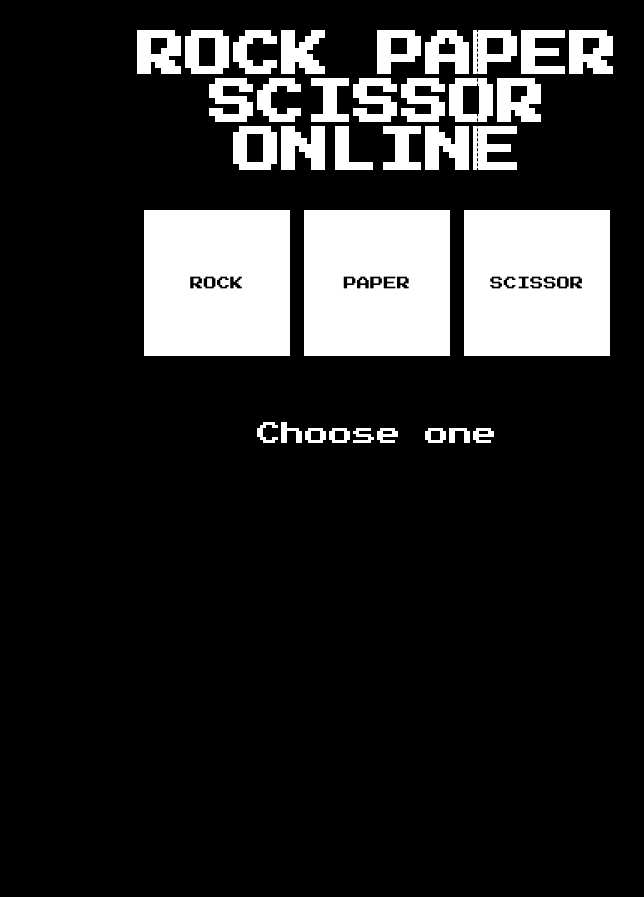
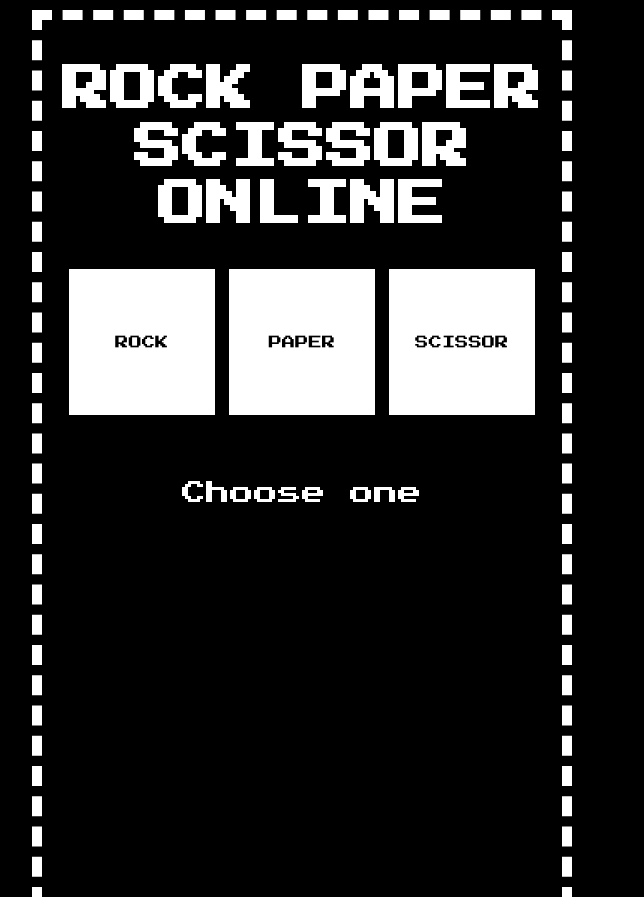
Before and after one commit to BZIEO/Project-Rock-Paper-Scissors, a plain HTML site: page index.html in a window 1280 px wide. Shown: the whole page, without its empty margins (338-982 px from the left). Before the commit the page ends 828 px from the top, so only its background shows below. Drawn offline with Linux system fonts and the light colour scheme.

Commit message:
Design changes

```diff
--- a/style.css
+++ b/style.css
@@ -7,14 +7,12 @@ body {
 
   font-size: 24px;
   margin: auto;
-  width: 350px;
-  height: 200px;
-  outline: dashed 1px black;
   /* Setup */
   position: relative;
 }
 header {
   text-align: center;
+  line-height: 1.2;
 }
 
 .container {
@@ -26,12 +24,15 @@ header {
 
 .content {
   display: flex;
+  padding: 10px;
   flex-direction: column;
   justify-content: center;
   align-items: center;
   margin: auto;
   width: 500px;
+  margin-top: 20px;
   align-items: center;
+  outline: dashed 10px white;
 }
 
 button {
```
